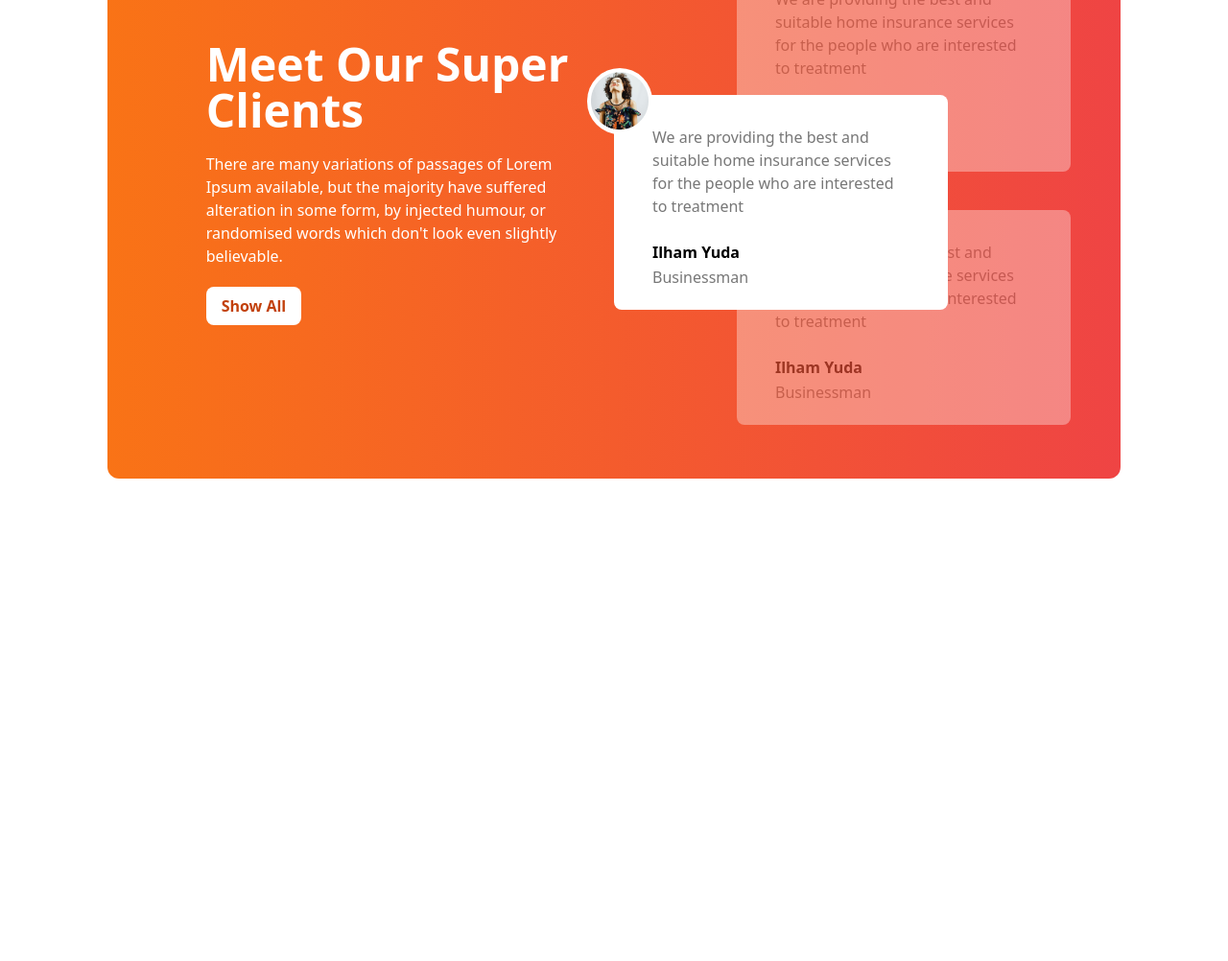
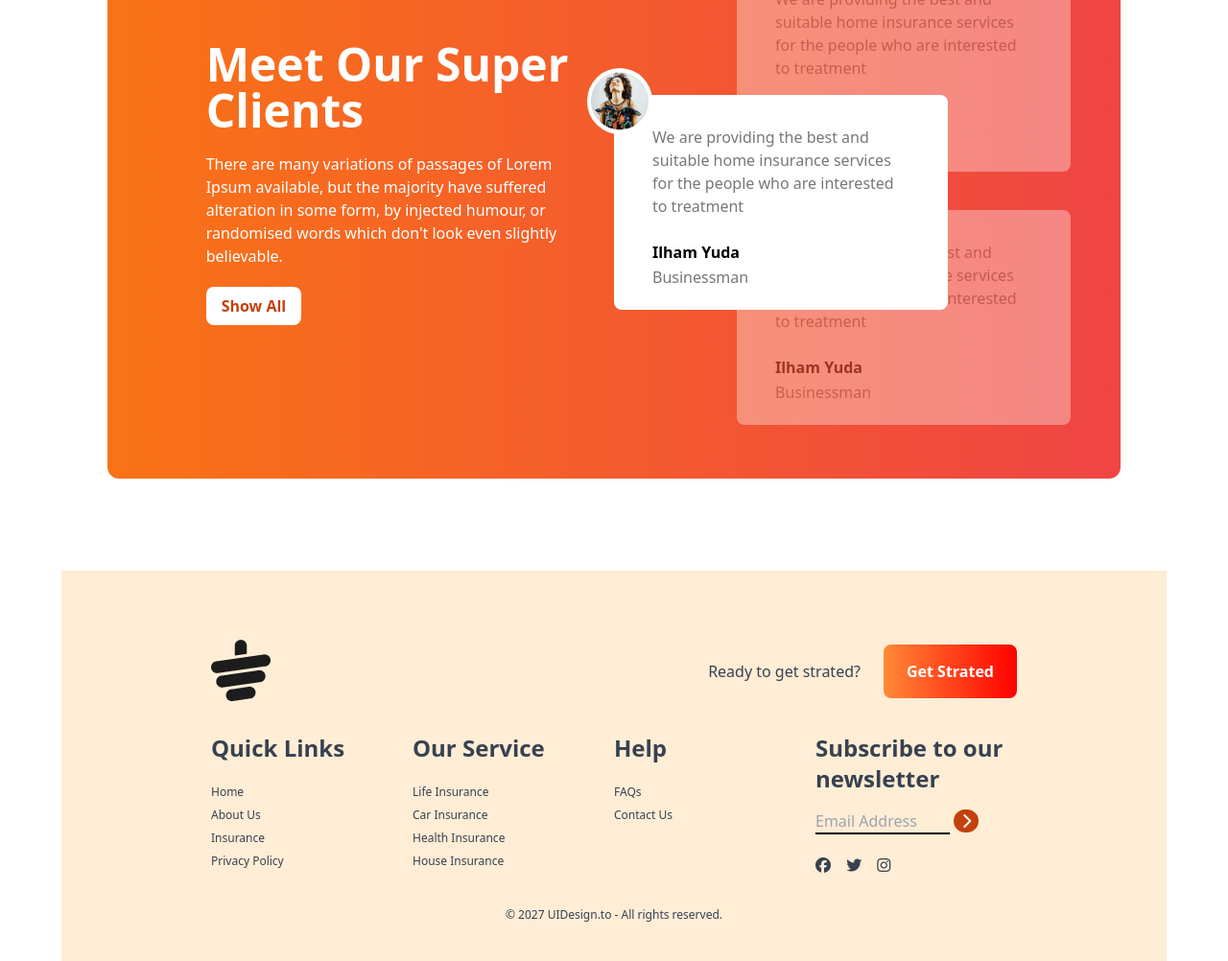
Before and after one commit to Salman-rahi/Tea-house-website, a plain HTML site: page index.html in a window 1280 px wide. Shown: the part 1928-2930 px from the top of the page at 96% size. Before the commit the page ends 2523 px from the top, so only its background shows below. Drawn offline with nearby package versions, Linux system fonts and the light colour scheme.

Commit message:
footer section add

```diff
--- a/index.html
+++ b/index.html
@@ -183,8 +183,64 @@
 
         </main>
     </main>
-    <footer>
+    <footer class="bg-orange-100 text-gray-700 py-10 px-4 md:mx-16">
+        <div class="w-9/12 mx-auto">
+            <!-- logo section -->
+            <div class="flex justify-between items-center mt-8">
+                <div>
+                    <img src="images/cup.png" alt="">
+                </div>
+                <div class="flex items-center">
+                    <p>Ready to get strated?</p>
+                    <button class="bg-gradient-to-r from-[#FF8938] to-[#FF0000] text-white font-semibold
+                    px-6 py-4 rounded-lg ml-6">Get Strated</button>
+                </div>
+            </div>
+            <!-- List section -->
+             <section class="grid grid-cols-1 md:grid-cols-2 lg:grid-cols-4">
+                <div>
+                    <h2 class="text-2xl font-semibold mb-4 mt-8">Quick Links</h2>
+                    <ul>
+                        <li><a class="text-xs mb-2" href="">Home</a></li>
+                        <li><a class="text-xs mb-2" href="">About Us</a></li>
+                        <li><a class="text-xs mb-2" href="">Insurance</a></li>
+                        <li><a class="text-xs mb-2" href="">Privacy Policy</a></li>
+                    </ul>
+                </div>
+                <div>
+                    <h2 class="text-2xl font-semibold mb-4 mt-8">Our Service</h2>
+                    <ul>
+                        <li><a class="text-xs mb-2" href="">Life Insurance</a></li>
+                        <li><a class="text-xs mb-2" href="">Car Insurance</a></li>
+                        <li><a class="text-xs mb-2" href="">Health Insurance</a></li>
+                        <li><a class="text-xs mb-2" href="">House Insurance</a></li>
+                    </ul>
+                </div>
+                <div>
+                    <h2 class="text-2xl font-semibold mb-4 mt-8">Help</h2>
+                    <ul>
+                        <li><a class="text-xs mb-2" href="">FAQs</a></li>
+                        <li><a class="text-xs mb-2" href="">Contact Us</a></li>
+                    </ul>
+                </div>
+                <div>
+                    <h2 class="text-2xl font-semibold mb-4 mt-8">Subscribe to our newsletter</h2>
+                    <ul>
+                        <input type="email" name="" id="" placeholder="Email Address" class="bg-transparent border-b-2 border-black w-4/6 md:5/6">
+                        <button class="bg-orange-700 rounded-full  px-2"><i class="fa-solid fa-chevron-right text-white"></i></button>
 
+                    </ul>
+                    <div class="mt-5">
+                        <i class="fa-brands fa-facebook mr-3"></i>
+                        <i class="fa-brands fa-twitter mr-3"></i>
+                        <i class="fa-brands fa-instagram mr-3"></i>
+                    </div>
+                </div>
+             </section>
+             <div class="flex justify-center items-center mt-4 pt-4 text-xs">
+                © 2027 UIDesign.to - All rights reserved.
+           </div>
+        </div>
     </footer>
 </body>
 
```
